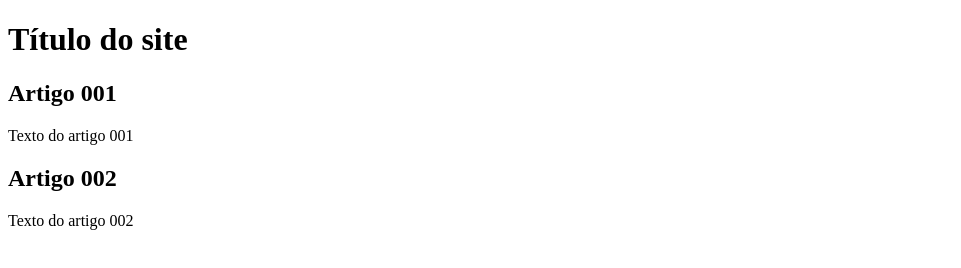
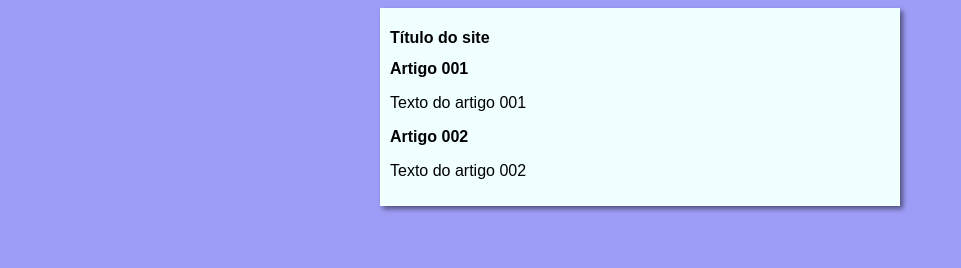
Before and after one commit to Nildosper/Projeto-site, a plain HTML site: page index.html in a window 1280 px wide. Shown: the whole page, without its empty margins (0-961 px from the left). Drawn offline with Linux system fonts and the light colour scheme.

Commit message:
Iniciei o Desing

```diff
--- /dev/null
+++ b/Estilos/style.css
@@ -0,0 +1,16 @@
+* {
+    font-family: Arial, Helvetica, sans-serif;
+    font-size: 16px;
+}
+
+body {
+    background-color: rgb(157, 157, 247);
+
+}
+main {
+background-color: azure;
+width: 500px;
+margin:auto;
+padding: 10px;
+box-shadow: 3px 3px 5px rgba(0, 0, 0, 0.486);
+}
--- a/index.html
+++ b/index.html
@@ -5,6 +5,7 @@
     <meta http-equiv="X-UA-Compatible" content="IE=edge">
     <meta name="viewport" content="width=device-width, initial-scale=1.0">
     <title>Título do site</title>
+    <link rel="stylesheet" href="Estilos/style.css">
 </head>
 <body>
     <main>
```
